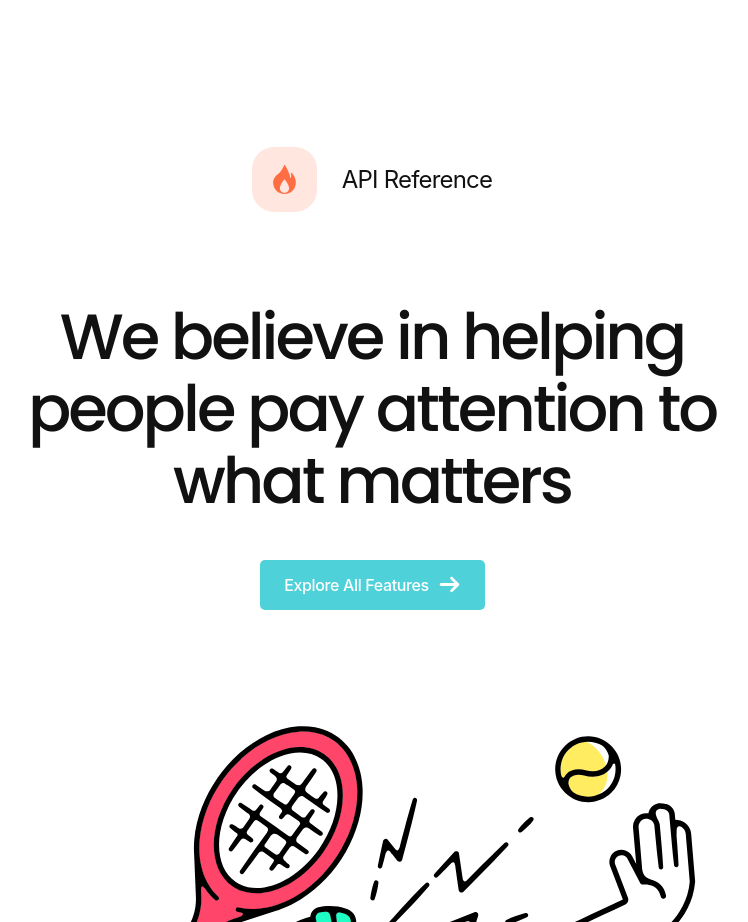
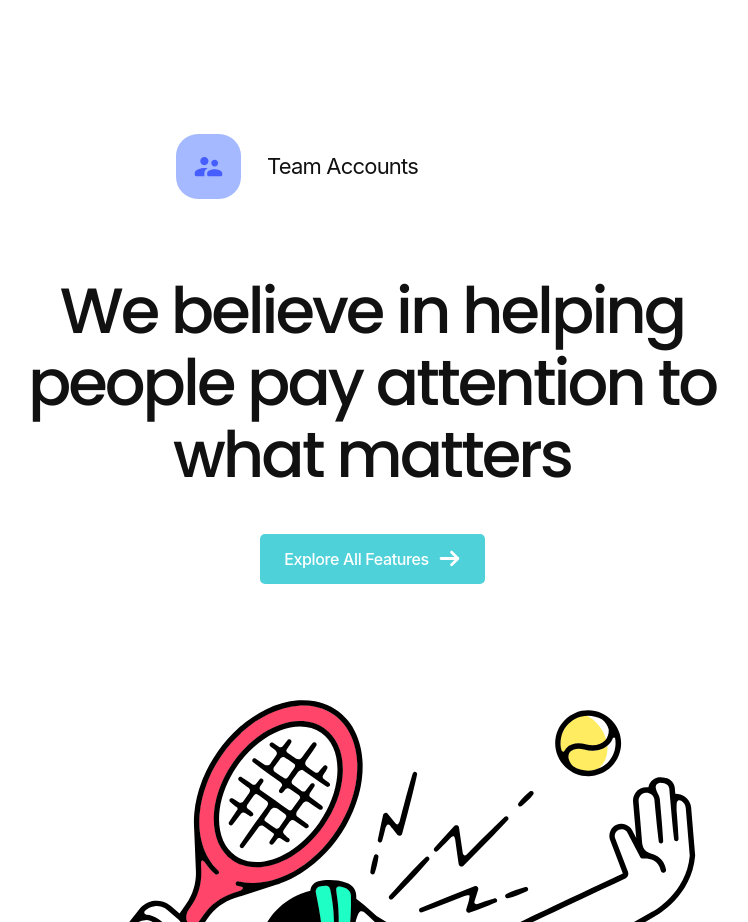
Before and after one commit to JorgeRochaA/singleton, a Vue app: page / in a window 1280 px wide. Shown: the part 2780-3702 px from the top of the page, without its empty margins (268-1016 px from the left). Built offline with nearby package versions, Linux system fonts and the light colour scheme.

Commit message:
add carousel

```diff
--- a/src/components/Features.vue
+++ b/src/components/Features.vue
@@ -2,6 +2,8 @@
 import Card from "../shared/components/Card.vue";
 
 import { getImageUrl } from "../utils/utils";
+
+import { onMounted } from "vue";
 
 const cardsData = [
   {
@@ -10,6 +12,7 @@ const cardsData = [
     description:
       "It is a long established fact that a reader will be distracted by the readable content",
     alt: "lock",
+    background: "#dbc8ff",
   },
   {
     logo: "img/features/flame.svg",
@@ -17,6 +20,7 @@ const cardsData = [
     description:
       "It is a long established fact that a reader will be distracted by the readable content",
     alt: "flame",
+    background: "#ffe6df",
   },
   {
     logo: "img/features/puzzle.svg",
@@ -24,6 +28,7 @@ const cardsData = [
     description:
       "It is a long established fact that a reader will be distracted by the readable content",
     alt: "puzzle",
+    background: "#C4F1BD",
   },
   {
     logo: "img/features/team.svg",
@@ -31,6 +36,7 @@ const cardsData = [
     description:
       "It is a long established fact that a reader will be distracted by the readable content",
     alt: "team",
+    background: "#a4b9ff",
   },
   {
     logo: "img/features/person.svg",
@@ -38,6 +44,7 @@ const cardsData = [
     description:
       "It is a long established fact that a reader will be distracted by the readable content",
     alt: "person",
+    background: "#fff4c6",
   },
   {
     logo: "img/features/email.svg",
@@ -45,8 +52,30 @@ const cardsData = [
     description:
       "It is a long established fact that a reader will be distracted by the readable content",
     alt: "email",
+    background: "#ffe1c3",
   },
 ];
+
+const nextSlide = () => {
+  const carousel = document.querySelector(".carousel");
+  const card = document.querySelector(".features-data");
+  console.log(card);
+  const maxScroll = cardsData.length * 392;
+
+  if (carousel.scrollLeft + 392 >= maxScroll) {
+    carousel.scrollLeft = 0;
+  } else {
+    carousel.style.scrollBehavior = "smooth";
+    carousel.scrollLeft += 392;
+    setTimeout(() => {
+      carousel.style.scrollBehavior = "auto";
+    }, 500);
+  }
+};
+
+onMounted(() => {
+  setInterval(nextSlide, 2000);
+});
 </script>
 <template>
   <div class="features-container">
@@ -67,13 +96,25 @@ const cardsData = [
     </h3>
     <button>Explore All Features</button>
     <div class="explore-all-features-container">
-      <img :src="getImageUrl('img/features/tennisplayer.svg')" alt="" />
+      <img
+        :src="getImageUrl('img/features/tennisplayer.svg')"
+        alt="tennis player"
+      />
       <div class="explore-all-features-data">
-        <div class="features-data">
-          <div class="rectangle">
-            <img src="../assets/img/features/flame.svg" alt="" />
+        <div class="carousel">
+          <div
+            class="features-data"
+            v-for="(card, index) in cardsData"
+            :key="index"
+          >
+            <div
+              class="rectangle"
+              :style="{ 'background-color': card.background }"
+            >
+              <img :src="getImageUrl(card.logo)" :alt="card.alt" />
             </div>
-          <p>API Reference</p>
+            <p>{{ card.title }}</p>
+          </div>
         </div>
         <h3>We believe in helping people pay attention to what matters</h3>
         <button>
@@ -84,7 +125,6 @@ const cardsData = [
             height="800px"
             viewBox="0 0 15 15"
             xmlns="http://www.w3.org/2000/svg"
-            id="arrow"
           >
             <path
               d="M8.29289 2.29289C8.68342 1.90237 9.31658 1.90237 9.70711 2.29289L14.2071 6.79289C14.5976 7.18342 14.5976 7.81658 14.2071 8.20711L9.70711 12.7071C9.31658 13.0976 8.68342 13.0976 8.29289 12.7071C7.90237 12.3166 7.90237 11.6834 8.29289 11.2929L11 8.5H1.5C0.947715 8.5 0.5 8.05228 0.5 7.5C0.5 6.94772 0.947715 6.5 1.5 6.5H11L8.29289 3.70711C7.90237 3.31658 7.90237 2.68342 8.29289 2.29289Z"
@@ -172,6 +212,10 @@ const cardsData = [
       display: flex;
       flex-direction: column;
       margin-left: 93.16px;
+      .carousel {
+        display: flex;
+        width: 392px;
+        overflow: hidden;
         .features-data {
           display: flex;
           align-items: center;
@@ -183,7 +227,6 @@ const cardsData = [
             height: 65px;
             flex-shrink: 0;
             border-radius: 22px;
-          background: #ffe6df;
             img {
               width: 32.5px;
               height: 32.5px;
@@ -200,6 +243,7 @@ const cardsData = [
             letter-spacing: -0.8px;
             text-align: left;
             margin-left: 26px;
+          }
         }
       }
 
@@ -267,13 +311,13 @@ const cardsData = [
         align-items: center;
         width: 100%;
         margin-left: 0;
+
+        .carousel {
+          max-width: 95%;
           .features-data {
-          justify-content: center;
-          padding: 25px;
-          gap: 25px;
             p {
-            width: fit-content;
-            margin: 0;
+              font-size: 22px;
+            }
           }
         }
 
```
Lines whose indentation alone changed are shown as unchanged.
